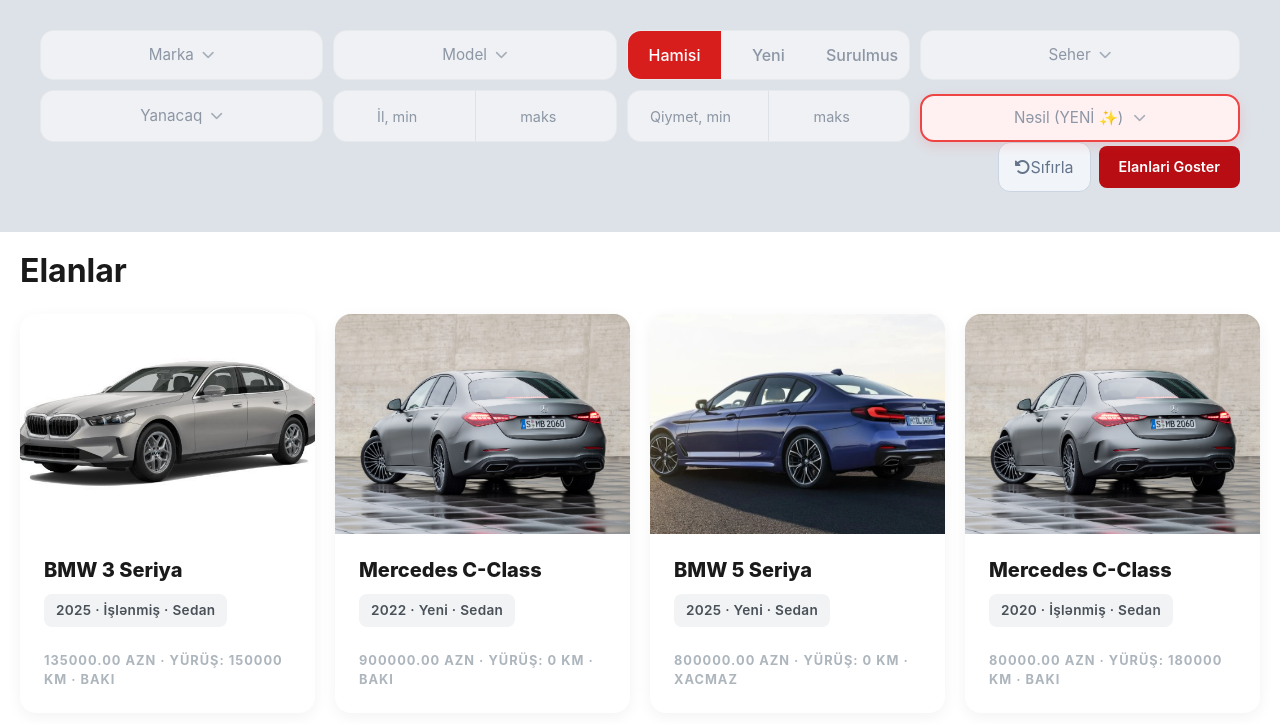
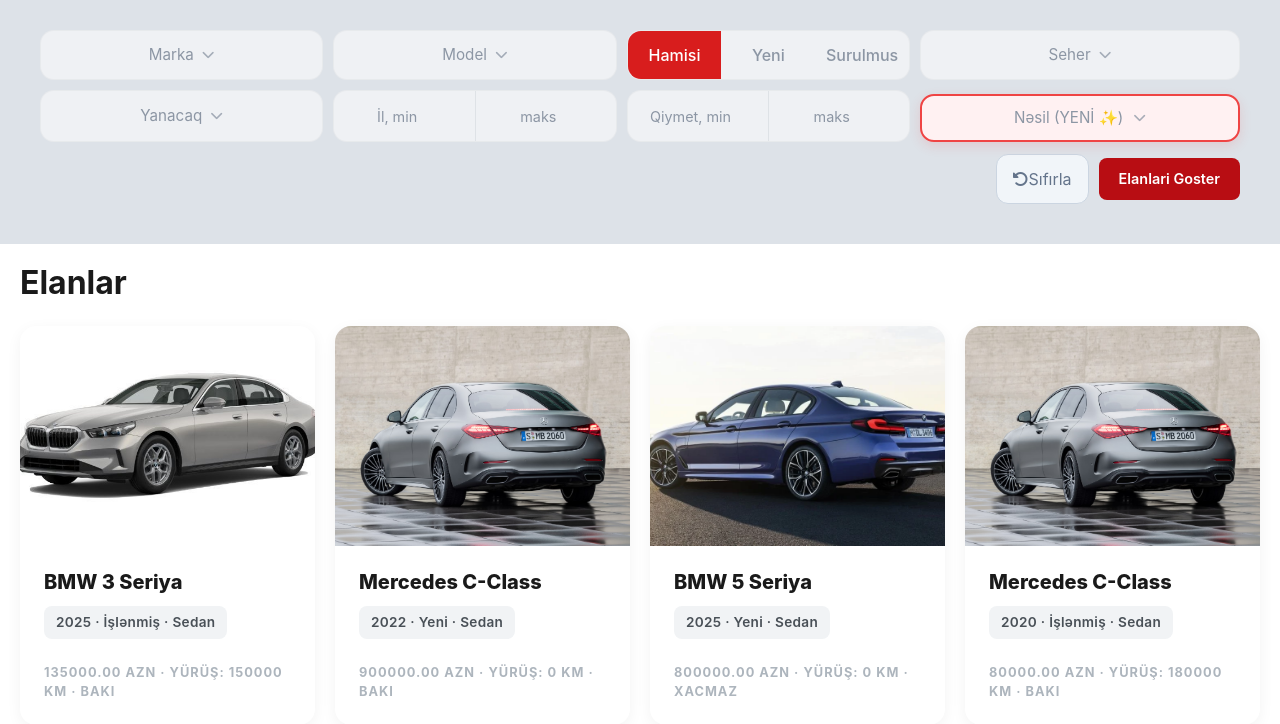
Before and after one commit to emilmustafayev642/turboaz, a Django app: page / in a window 1280 px wide. Shown: the part 61-785 px from the top of the page. Run offline with Django 4.2, Linux system fonts and the light colour scheme; data comes from the database, SQL or seed files in the repository; some libraries are stand-ins or nearby versions.

Commit message:
Fixed button

```diff
--- a/static/css/style.css
+++ b/static/css/style.css
@@ -71,7 +71,13 @@
     box-sizing: border-box;
 }
 
-
+.all-button-wrapper {
+    margin-top: 12px !important;
+    display: flex;
+    gap: 10px;
+    align-items: center;
+    width: 100%;
+}
 
 .filter-box span {
     display: inline-block;
```
